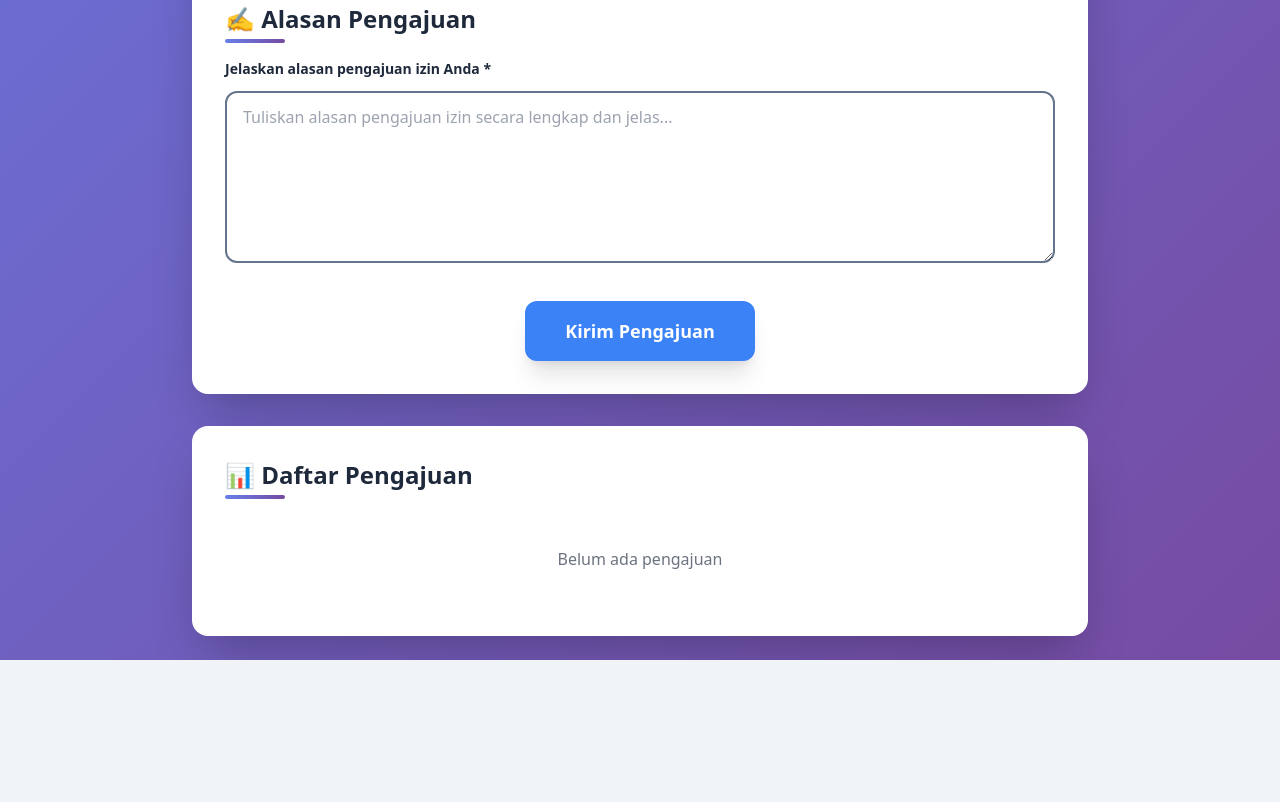
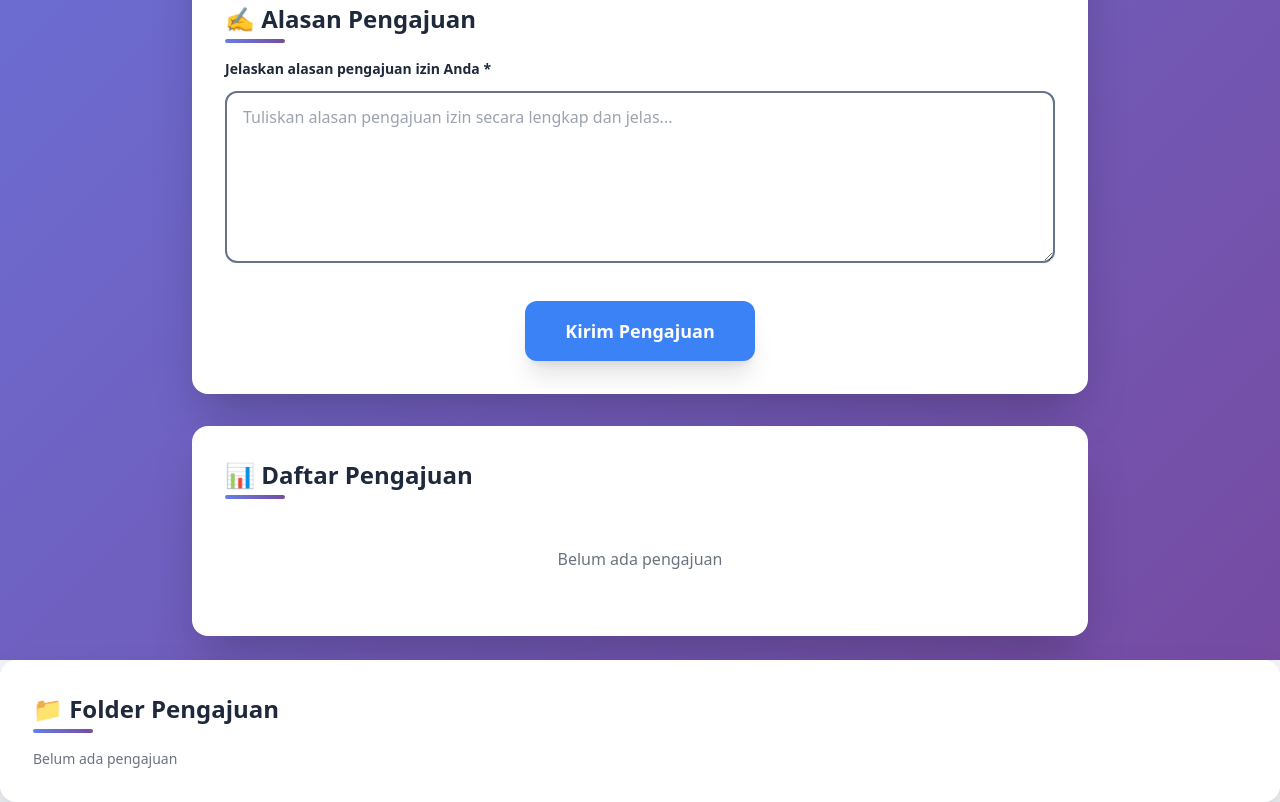
Before and after one commit to RanzzMD/forum-pengajuan-digital-, a plain HTML site: page index.html in a window 1280 px wide. Shown: the part 1060-1862 px from the top of the page. Before the commit the page ends 1720 px from the top, so only its background shows below. Drawn offline with nearby package versions, Linux system fonts and the light colour scheme.

Commit message:
Update index.html

```diff
--- a/index.html
+++ b/index.html
@@ -187,7 +187,13 @@
         </div>
       </div>
     </div>
-
+<!-- Folders List -->
+<div class="glass-card rounded-2xl shadow-2xl p-8 fade-in mb-8">
+  <h2 class="section-header text-2xl font-semibold mb-6">📁 Folder Pengajuan</h2>
+  <div id="folders-list" class="space-y-2">
+    <div class="text-gray-500 text-sm">Belum ada pengajuan</div>
+  </div>
+</div>
     <!-- App Script -->
     <script src="./app.js" defer></script>
   </body>
```
